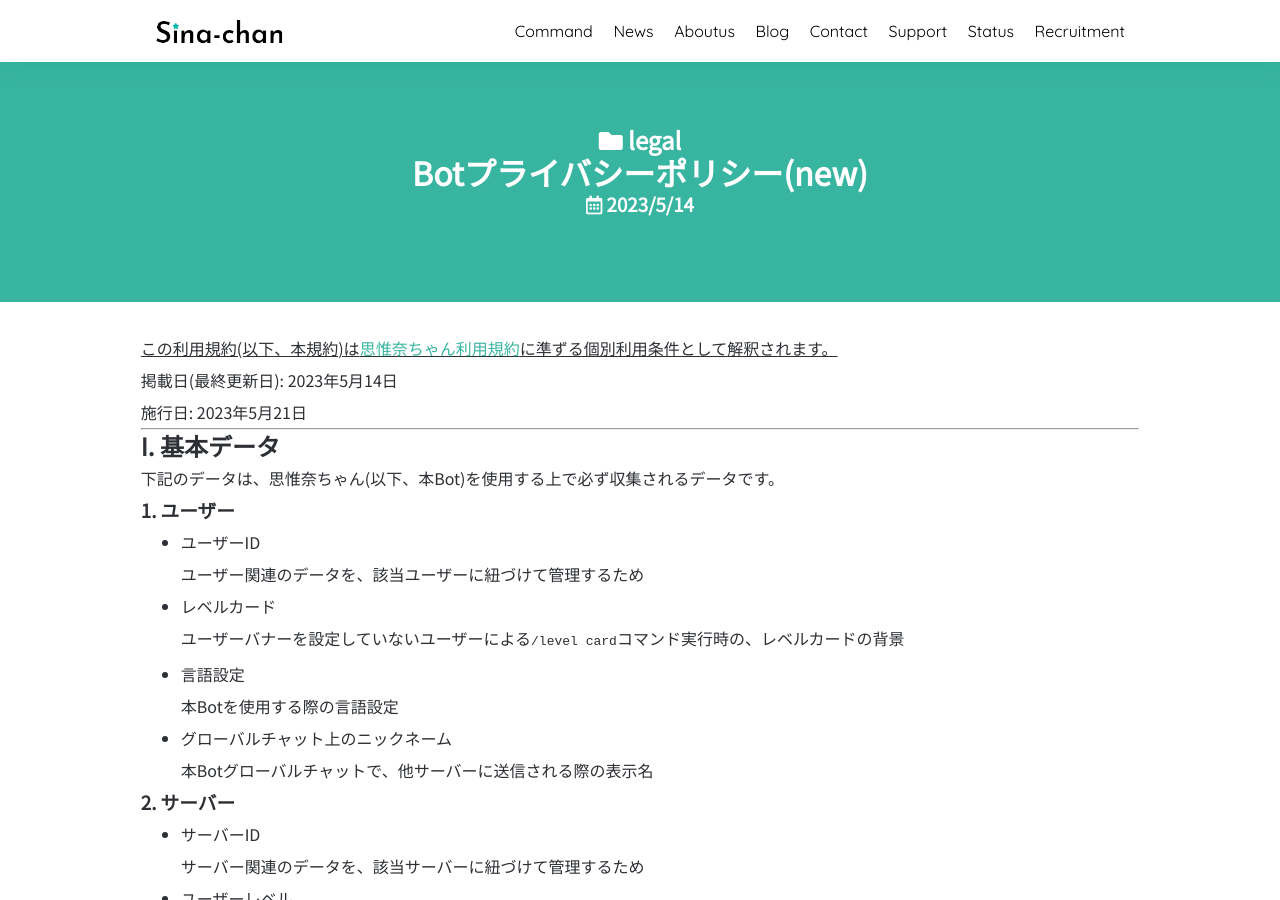
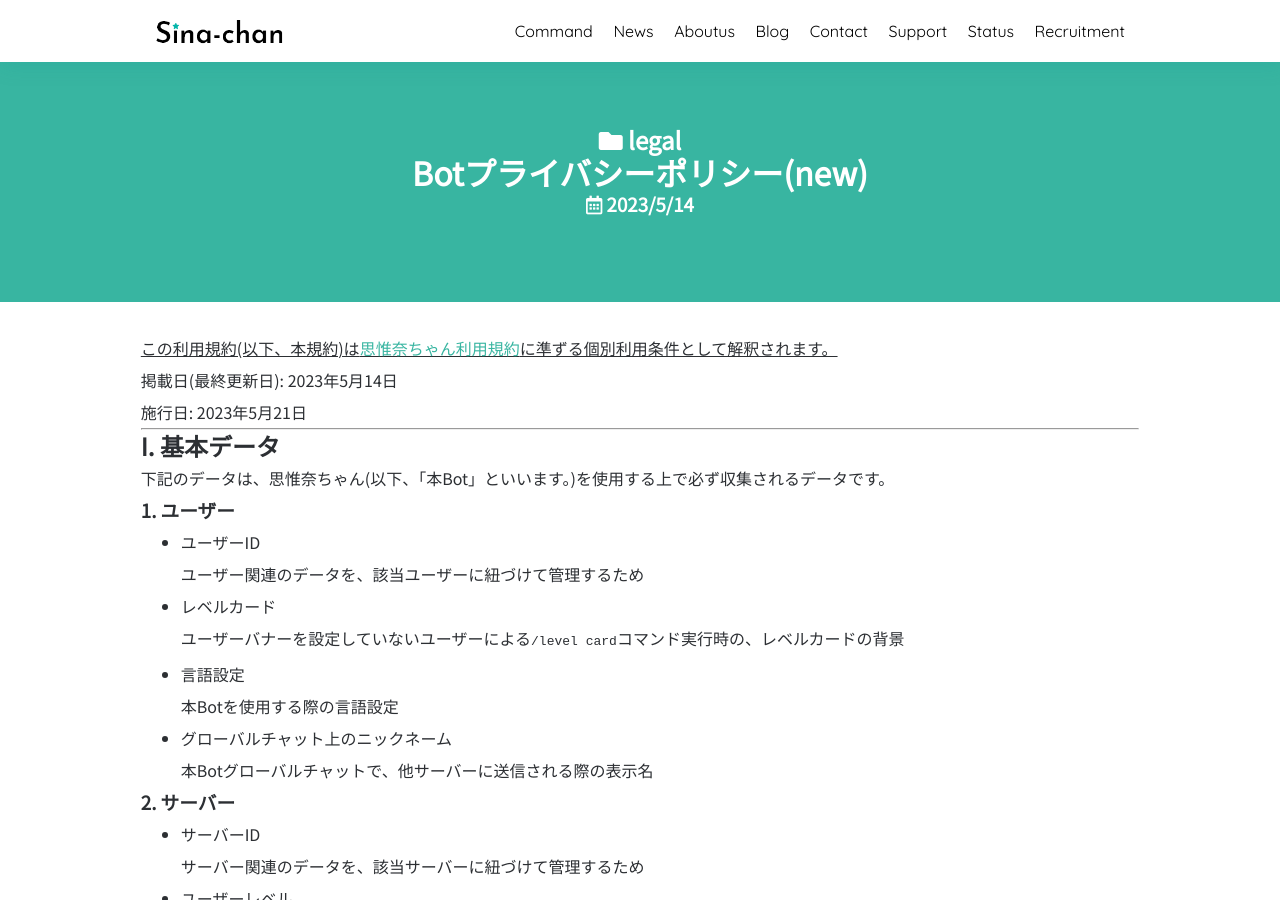
Before and after one commit to SinaKitagami/sinakitagami.github.io, a Jekyll site: the page built from _posts/legal/2023-05-14-new-bot-privacy-policy.md, in a window 1280 px wide and 900 px high. Built offline with Jekyll 4.4.1, drawn with Linux system fonts in a browser that asks for light colours; nearby versions of some CDN libraries; a script that is not in the unit is left out.

Commit message:
表現の修正-3

```diff
--- a/_posts/legal/2023-05-14-new-bot-privacy-policy.md
+++ b/_posts/legal/2023-05-14-new-bot-privacy-policy.md
@@ -14,7 +14,7 @@ categories:
 
 ## I. 基本データ
 
-下記のデータは、思惟奈ちゃん(以下、本Bot)を使用する上で必ず収集されるデータです。
+下記のデータは、思惟奈ちゃん(以下、「本Bot」といいます。)を使用する上で必ず収集されるデータです。
 
 ### 1. ユーザー
 
```
